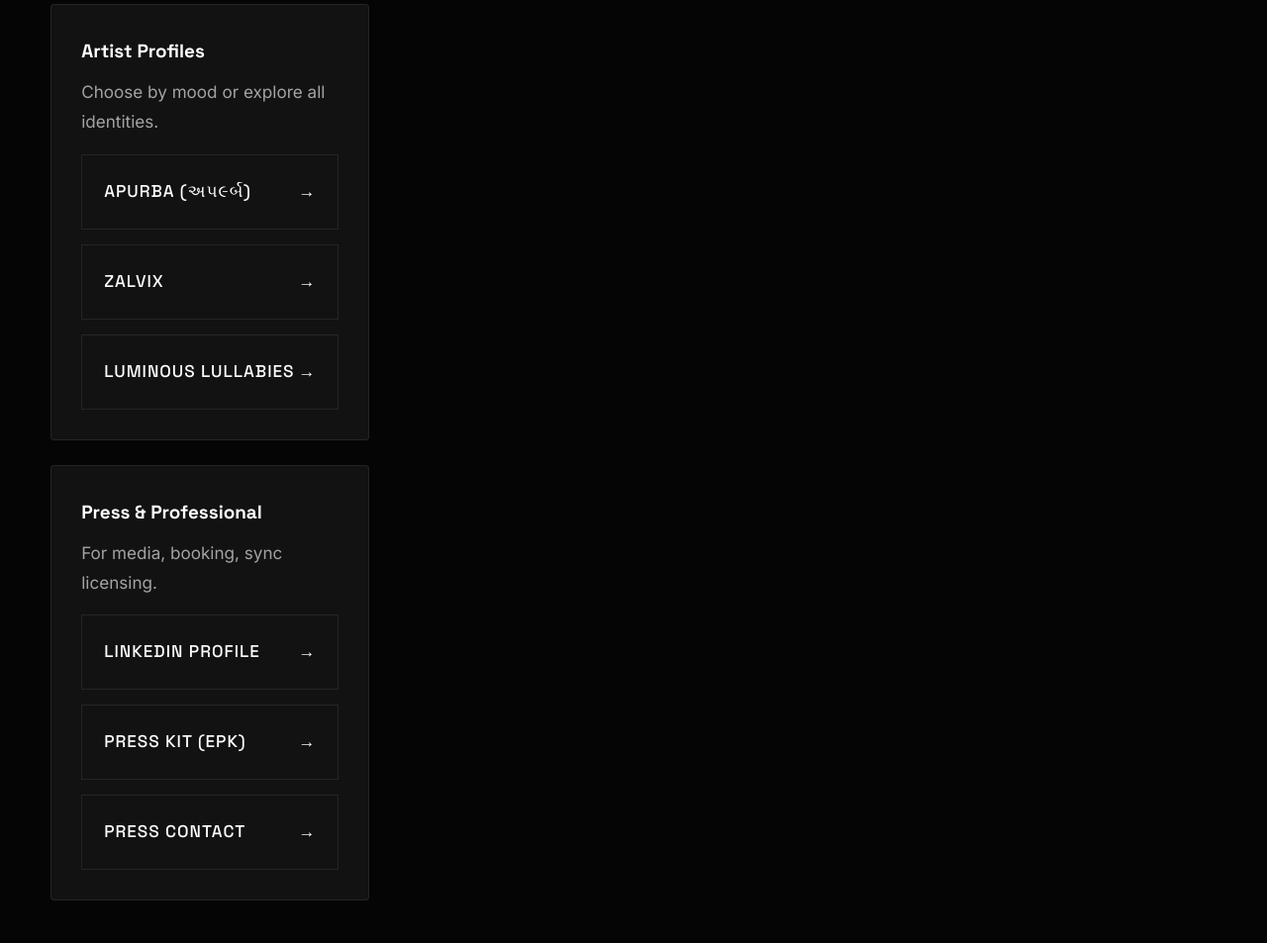
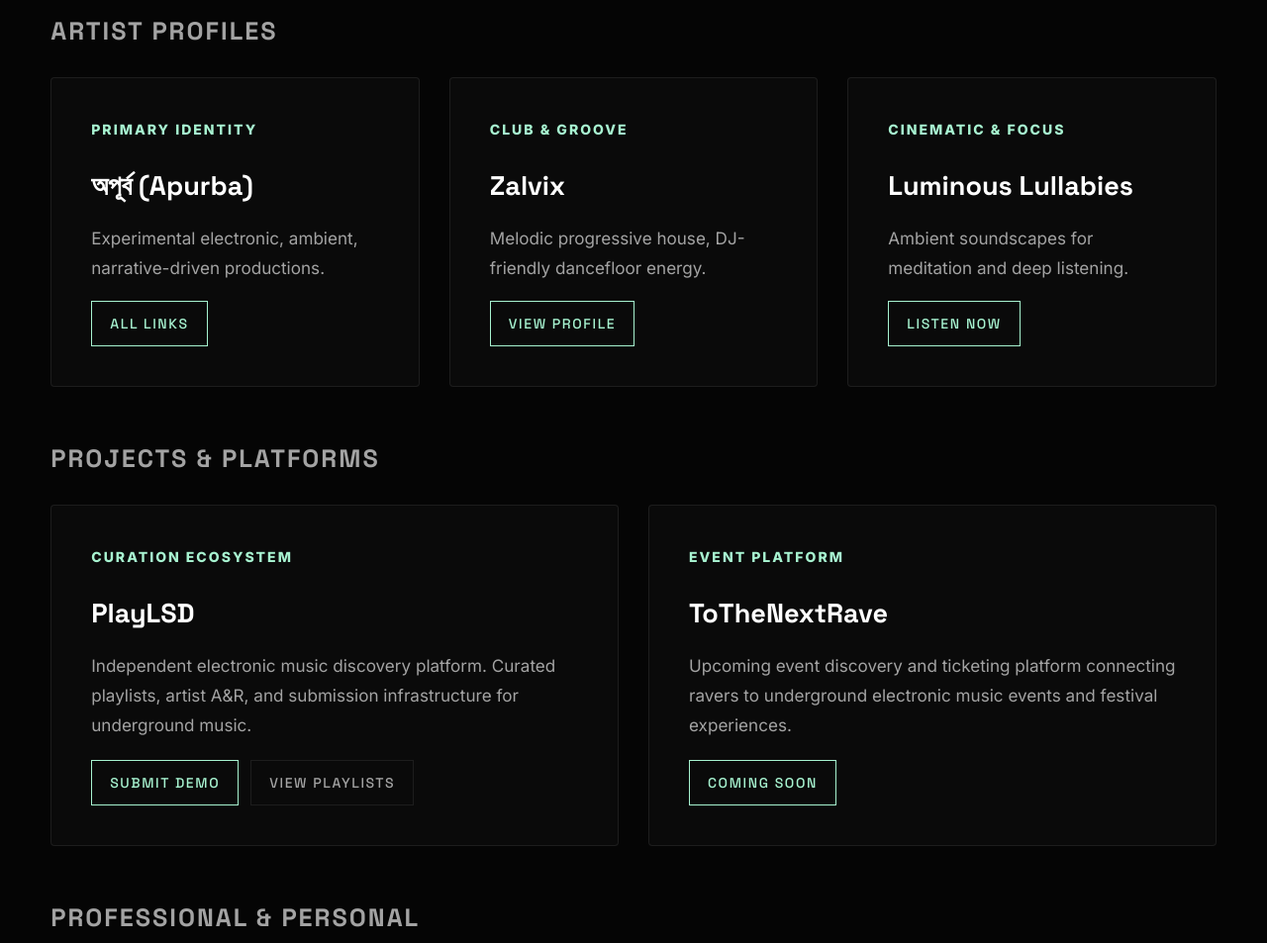
Before and after one commit to khalidbinalam/khalidbinalam.github.io, a website built with Vite: page index.html in a window 1280 px wide. Shown: the part 6603-7556 px from the top of the page at 99% size. Built offline with nearby package versions, Linux system fonts and the light colour scheme.

Commit message:
Updated index.html

```diff
--- a/index.html
+++ b/index.html
@@ -622,35 +622,89 @@
         <span class="section-label">Industry Connection</span>
         <h2 class="section-title">Complete Link Hub & Resources</h2>
 
-        <div class="grid-12" style="margin-top: 35px;">
-          <!-- Artist Profiles -->
-          <div class="col-12">
-            <div class="panel">
-              <h4 style="font-family: var(--font-display); margin-bottom: 10px;">Artist Profiles</h4>
-              <p style="color: var(--text-muted); font-size: 0.95rem; margin-bottom: 18px;">
-                Choose by mood or explore all identities.
-              </p>
-              <div class="hub-grid">
-                <a href="https://linktr.ee/youmeiyou" class="hub-btn">Apurba (અપ૯ર્બ) <span>&rarr;</span></a>
-                <a href="https://www.facebook.com/zalv1x/" class="hub-btn">Zalvix <span>&rarr;</span></a>
-                <a href="https://open.spotify.com/artist/2zKWBmG0FeVZ36llQlfjEA" class="hub-btn">Luminous Lullabies <span>&rarr;</span></a>
+        <!-- Artist Profiles - Separate Cards -->
+        <div style="margin-top: 40px;">
+          <h3 style="font-family: var(--font-display); font-size: 1.4rem; margin-bottom: 25px; color: var(--text-muted); text-transform: uppercase; letter-spacing: 2px;">Artist Profiles</h3>
+          <div class="grid-12">
+            <div class="col-4">
+              <article class="card">
+                <span class="card-meta">Primary Identity</span>
+                <h3>অপূর্ব (Apurba)</h3>
+                <p style="font-size: 0.95rem; color: var(--text-muted);">Experimental electronic, ambient, narrative-driven productions.</p>
+                <div class="card-links">
+                  <a href="https://linktr.ee/youmeiyou" class="btn btn-accent btn-sm">All Links</a>
                 </div>
+              </article>
+            </div>
+            <div class="col-4">
+              <article class="card">
+                <span class="card-meta">Club & Groove</span>
+                <h3>Zalvix</h3>
+                <p style="font-size: 0.95rem; color: var(--text-muted);">Melodic progressive house, DJ-friendly dancefloor energy.</p>
+                <div class="card-links">
+                  <a href="https://www.facebook.com/zalv1x/" class="btn btn-accent btn-sm">View Profile</a>
+                </div>
+              </article>
+            </div>
+            <div class="col-4">
+              <article class="card">
+                <span class="card-meta">Cinematic & Focus</span>
+                <h3>Luminous Lullabies</h3>
+                <p style="font-size: 0.95rem; color: var(--text-muted);">Ambient soundscapes for meditation and deep listening.</p>
+                <div class="card-links">
+                  <a href="https://open.spotify.com/artist/2zKWBmG0FeVZ36llQlfjEA" class="btn btn-accent btn-sm">Listen Now</a>
+                </div>
+              </article>
             </div>
           </div>
         </div>
 
-        <div class="grid-12" style="margin-top: 25px;">
-          <!-- Press & Professional -->
+        <!-- Projects & Platforms -->
+        <div style="margin-top: 50px;">
+          <h3 style="font-family: var(--font-display); font-size: 1.4rem; margin-bottom: 25px; color: var(--text-muted); text-transform: uppercase; letter-spacing: 2px;">Projects & Platforms</h3>
+          <div class="grid-12">
+            <div class="col-6">
+              <article class="card">
+                <span class="card-meta">Curation Ecosystem</span>
+                <h3>PlayLSD</h3>
+                <p style="font-size: 0.95rem; color: var(--text-muted); margin-bottom: 20px;">
+                  Independent electronic music discovery platform. Curated playlists, artist A&R, and submission infrastructure for underground music.
+                </p>
+                <div class="card-links">
+                  <a href="https://linktr.ee/khalidbinalam" class="btn btn-accent btn-sm">Submit Demo</a>
+                  <a href="https://linktr.ee/khalidbinalam" class="btn btn-ghost btn-sm">View Playlists</a>
+                </div>
+              </article>
+            </div>
+            <div class="col-6">
+              <article class="card">
+                <span class="card-meta">Event Platform</span>
+                <h3>ToTheNextRave</h3>
+                <p style="font-size: 0.95rem; color: var(--text-muted); margin-bottom: 20px;">
+                  Upcoming event discovery and ticketing platform connecting ravers to underground electronic music events and festival experiences.
+                </p>
+                <div class="card-links">
+                  <a href="#" class="btn btn-accent btn-sm">Coming Soon</a>
+                </div>
+              </article>
+            </div>
+          </div>
+        </div>
+
+        <!-- Professional & Personal Links -->
+        <div style="margin-top: 50px;">
+          <h3 style="font-family: var(--font-display); font-size: 1.4rem; margin-bottom: 25px; color: var(--text-muted); text-transform: uppercase; letter-spacing: 2px;">Professional & Personal</h3>
+          <div class="grid-12">
             <div class="col-12">
               <div class="panel">
-              <h4 style="font-family: var(--font-display); margin-bottom: 10px;">Press & Professional</h4>
                 <p style="color: var(--text-muted); font-size: 0.95rem; margin-bottom: 18px;">
-                For media, booking, sync licensing.
+                  For media inquiries, booking, sync licensing, and professional collaboration.
                 </p>
                 <div class="hub-grid">
-                <a href="https://www.linkedin.com/in/khalid-bin-alam/" class="hub-btn">LinkedIn Profile <span>&rarr;</span></a>
+                  <a href="https://www.linkedin.com/in/khalid-bin-alam/" class="hub-btn">LinkedIn Portfolio <span>&rarr;</span></a>
                   <a href="#" class="hub-btn">Press Kit (EPK) <span>&rarr;</span></a>
-                <a href="mailto:hello@khalidbinalam.com" class="hub-btn">Press Contact <span>&rarr;</span></a>
+                  <a href="mailto:hello@khalidbinalam.com" class="hub-btn">Contact <span>&rarr;</span></a>
+                </div>
               </div>
             </div>
           </div>
```
Lines whose indentation alone changed are shown as unchanged.
